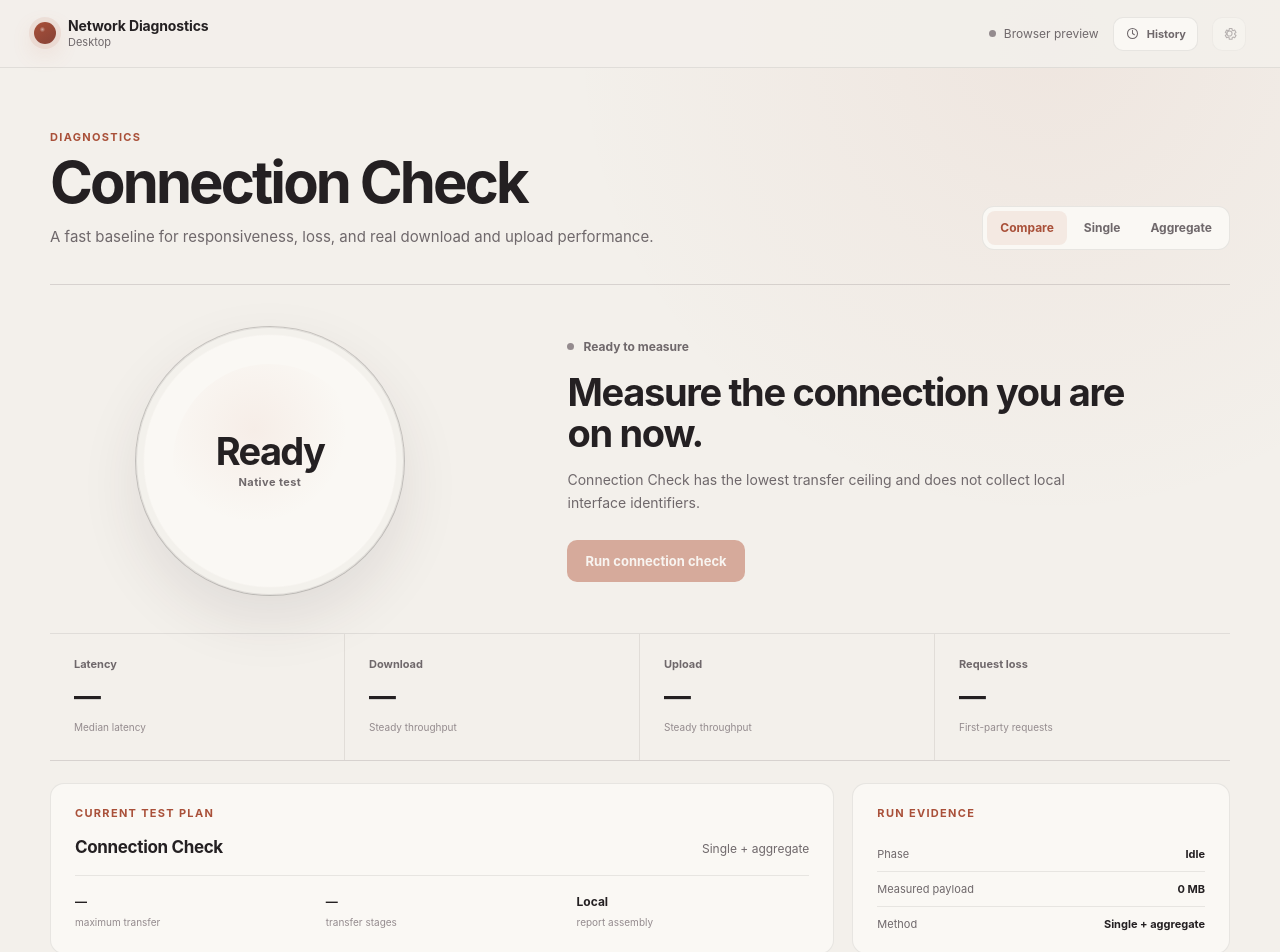
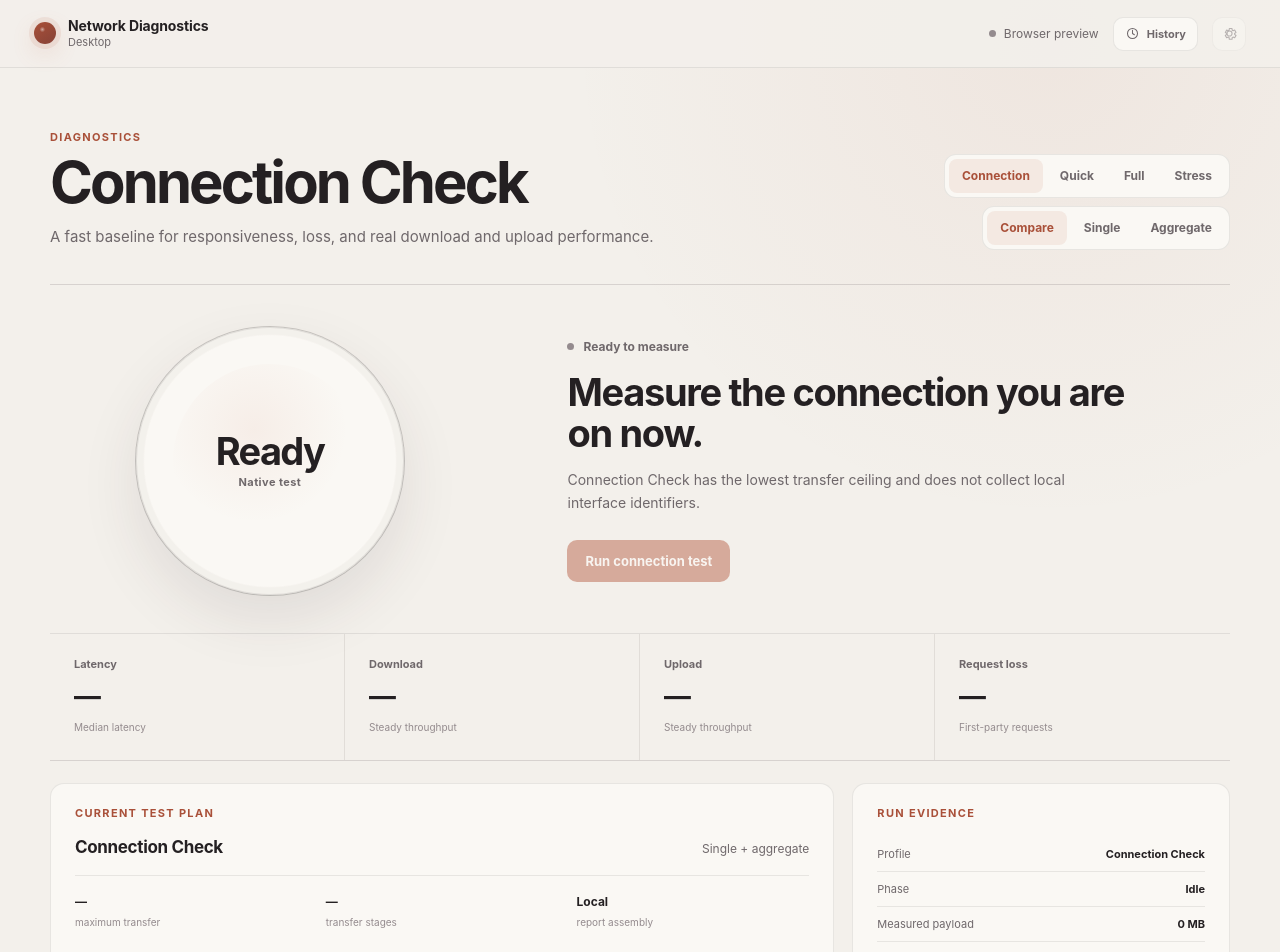
Before and after one commit to JohnnyZLi/Network-Diagnostics-Suite, a React (Vite) app in the folder tools/NetworkDiagnostics.Desktop/frontend/: page / in a window 1280 px wide. Shown: the top 952 px of the page. Built offline with nearby package versions, Linux system fonts and the light colour scheme.

Commit message:
Add native profile selection to Photino desktop

```diff
--- a/tools/NetworkDiagnostics.Desktop/frontend/src/App.tsx
+++ b/tools/NetworkDiagnostics.Desktop/frontend/src/App.tsx
@@ -4,6 +4,7 @@ import { HistoryPanel, type SavedReportSummary } from './HistoryPanel';
 import { SettingsMenu, type AppearanceMode } from './SettingsMenu';
 
 type TransferMethod = 'compare' | 'single' | 'aggregate';
+type DiagnosticProfile = 'connection-check' | 'quick' | 'full' | 'stress';
 
 type HostInfo = {
   product: string;
@@ -19,7 +20,7 @@ type AppearanceSettings = {
 };
 
 type DiagnosticPlan = {
-  profile: string;
+  profile: DiagnosticProfile;
   profileName: string;
   method: TransferMethod;
   transferCapBytes: number;
@@ -29,7 +30,7 @@ type DiagnosticPlan = {
 
 type RunAccepted = {
   runId: string;
-  profile: string;
+  profile: DiagnosticProfile;
   method: TransferMethod;
   transferCapBytes: number;
 };
@@ -48,7 +49,7 @@ type DiagnosticResult = {
   runId: string;
   reportId: string;
   generatedAt: string;
-  profile: string;
+  profile: DiagnosticProfile;
   method: TransferMethod;
   latencyMs?: number | null;
   requestLossPercent?: number | null;
@@ -72,11 +73,50 @@ type LiveMetrics = {
   uploadMbps: number | null;
 };
 
+type ProfileOption = {
+  id: DiagnosticProfile;
+  label: string;
+  title: string;
+  description: string;
+  idleCopy: string;
+};
+
 const emptyLiveMetrics: LiveMetrics = {
   latencyMs: null,
   downloadMbps: null,
   uploadMbps: null,
 };
+
+const profiles: ProfileOption[] = [
+  {
+    id: 'connection-check',
+    label: 'Connection',
+    title: 'Connection Check',
+    description: 'A fast baseline for responsiveness, loss, and real download and upload performance.',
+    idleCopy: 'Connection Check has the lowest transfer ceiling and does not collect local interface identifiers.',
+  },
+  {
+    id: 'quick',
+    label: 'Quick',
+    title: 'Quick Test',
+    description: 'A short native test for a broader throughput snapshot without the duration of a full run.',
+    idleCopy: 'Quick increases the measurement budget while keeping the run short enough for routine checks.',
+  },
+  {
+    id: 'full',
+    label: 'Full',
+    title: 'Full Test',
+    description: 'The standard native profile for a more complete view of latency, loss, download, and upload behavior.',
+    idleCopy: 'Full uses the standard transfer budget and is the default choice when you want a representative report.',
+  },
+  {
+    id: 'stress',
+    label: 'Stress',
+    title: 'Stress Test',
+    description: 'A heavier native run intended to expose sustained-load behavior and less obvious connection limits.',
+    idleCopy: 'Stress uses the largest transfer budget. Run it when the extra traffic and duration are intentional.',
+  },
+];
 
 const methods: Array<{ id: TransferMethod; label: string; detail: string }> = [
   { id: 'compare', label: 'Compare', detail: 'Single + aggregate' },
@@ -87,6 +127,7 @@ const methods: Array<{ id: TransferMethod; label: string; detail: string }> = [
 function App() {
   const [host, setHost] = useState<HostInfo | null>(null);
   const [appearance, setAppearance] = useState<AppearanceMode>('system');
+  const [profile, setProfile] = useState<DiagnosticProfile>('connection-check');
   const [method, setMethod] = useState<TransferMethod>('compare');
   const [plan, setPlan] = useState<DiagnosticPlan | null>(null);
   const [progress, setProgress] = useState<DiagnosticProgress | null>(null);
@@ -102,9 +143,15 @@ function App() {
   const [historyError, setHistoryError] = useState<string | null>(null);
   const activeRunId = useRef<string | null>(null);
   const activeMethod = useRef<TransferMethod>('compare');
+  const activeProfile = useRef<DiagnosticProfile>('connection-check');
   const highestProgress = useRef(0);
   const stageBytes = useRef(new Map<string, number>());
   const appearanceRequest = useRef(0);
+
+  const selectedProfile = profiles.find((item) => item.id === profile) ?? profiles[0];
+  const displayedProfile = result
+    ? profiles.find((item) => item.id === result.profile) ?? selectedProfile
+    : selectedProfile;
 
   useEffect(() => {
     document.documentElement.dataset.theme = appearance;
@@ -122,11 +169,12 @@ function App() {
 
   useEffect(() => {
     if (!desktopBridge.available) return;
+    setPlan(null);
     void desktopBridge.request<DiagnosticPlan>('diagnostic.describePlan', {
-      profile: 'connection-check',
+      profile,
       method,
     }).then(setPlan).catch((value: Error) => setError(value.message));
-  }, [method]);
+  }, [profile, method]);
 
   useEffect(() => {
     const removeProgress = desktopBridge.on<DiagnosticProgress>('diagnostic.progress', (next) => {
@@ -178,7 +226,7 @@ function App() {
       if (activeRunId.current && next.runId !== activeRunId.current) return;
       activeRunId.current = null;
       setRunning(false);
-      setError('Connection Check was cancelled.');
+      setError(`${profileTitle(activeProfile.current)} was cancelled.`);
     });
 
     const removeFailed = desktopBridge.on<DiagnosticFailure>('diagnostic.failed', (next) => {
@@ -241,7 +289,19 @@ function App() {
     }
   }
 
+  function selectProfile(next: DiagnosticProfile) {
+    if (running || next === profile) return;
+    setProfile(next);
+    setResult(null);
+    setProgress(null);
+    setProgressRatio(0);
+    setLiveMetrics(emptyLiveMetrics);
+    setMeasuredBytes(0);
+    setError(null);
+  }
+
   async function runDiagnostic() {
+    activeProfile.current = profile;
     activeMethod.current = method;
     highestProgress.current = 0;
     stageBytes.current.clear();
@@ -261,7 +321,7 @@ function App() {
 
     try {
       const accepted = await desktopBridge.request<RunAccepted>('diagnostic.run', {
-        profile: 'connection-check',
+        profile,
         method,
       });
       activeRunId.current = accepted.runId;
@@ -321,8 +381,23 @@ function App() {
         <section className="intro-row">
           <div>
             <span className="eyebrow">Diagnostics</span>
-            <h1>Connection Check</h1>
-            <p>A fast baseline for responsiveness, loss, and real download and upload performance.</p>
+            <h1>{selectedProfile.title}</h1>
+            <p>{selectedProfile.description}</p>
+          </div>
+          <div style={{ display: 'grid', gap: 8, justifyItems: 'end' }}>
+            <div className="method-control" aria-label="Diagnostic profile">
+              {profiles.map((item) => (
+                <button
+                  key={item.id}
+                  type="button"
+                  className={profile === item.id ? 'active' : ''}
+                  onClick={() => selectProfile(item.id)}
+                  disabled={running}
+                  title={item.description}
+                >
+                  {item.label}
+                </button>
+              ))}
             </div>
             <div className="method-control" aria-label="Transfer method">
               {methods.map((item) => (
@@ -338,6 +413,7 @@ function App() {
                 </button>
               ))}
             </div>
+          </div>
         </section>
 
         <section className="diagnostic-surface">
@@ -349,7 +425,7 @@ function App() {
             >
               <div className="progress-orb-inner">
                 <span>{livePrimary}</span>
-                <small>{running ? `${progressPercent}%` : result ? 'Connection Check' : 'Native test'}</small>
+                <small>{running ? `${progressPercent}%` : result ? displayedProfile.title : 'Native test'}</small>
               </div>
             </div>
 
@@ -358,13 +434,13 @@ function App() {
                 <span className={running ? 'pulse' : ''} aria-hidden="true" />
                 {running ? phaseLabel(progress?.phase, progress?.message) : result ? 'Measurement complete' : 'Ready to measure'}
               </div>
-              <h2>{running ? progress?.message || 'Preparing the test…' : result ? 'Your connection check is ready.' : 'Measure the connection you are on now.'}</h2>
+              <h2>{running ? progress?.message || 'Preparing the test…' : result ? `${displayedProfile.title} is ready.` : 'Measure the connection you are on now.'}</h2>
               <p>
                 {running
                   ? 'Headline measurements stay visible as the test moves between phases. The final report is assembled locally.'
                   : result
                     ? `Completed ${new Date(result.generatedAt).toLocaleTimeString([], { hour: 'numeric', minute: '2-digit' })}. The headline results are ready below.`
-                    : 'Connection Check has the lowest transfer ceiling and does not collect local interface identifiers.'}
+                    : selectedProfile.idleCopy}
               </p>
 
               <div className="actions">
@@ -379,7 +455,7 @@ function App() {
                     onClick={() => void runDiagnostic()}
                     disabled={!desktopBridge.available}
                   >
-                    {result ? 'Run again' : 'Run connection check'}
+                    {result ? `Run ${selectedProfile.label.toLowerCase()} again` : `Run ${selectedProfile.label.toLowerCase()} test`}
                   </button>
                 )}
               </div>
@@ -410,7 +486,7 @@ function App() {
           <div className="plan-card">
             <span className="section-kicker">Current test plan</span>
             <div className="plan-main">
-              <strong>{plan?.profileName || 'Connection Check'}</strong>
+              <strong>{plan?.profileName || selectedProfile.title}</strong>
               <span>{methodLabel(method)}</span>
             </div>
             <div className="plan-facts">
@@ -422,6 +498,10 @@ function App() {
 
           <div className="evidence-card">
             <span className="section-kicker">Run evidence</span>
+            <div className="evidence-line">
+              <span>Profile</span>
+              <strong>{result ? displayedProfile.title : selectedProfile.title}</strong>
+            </div>
             <div className="evidence-line">
               <span>Phase</span>
               <strong>{running ? phaseLabel(progress?.phase, progress?.message) : result ? 'Complete' : 'Idle'}</strong>
@@ -527,6 +607,10 @@ function methodLabel(method: TransferMethod): string {
   return 'Single + aggregate';
 }
 
+function profileTitle(profile: DiagnosticProfile): string {
+  return profiles.find((item) => item.id === profile)?.title ?? 'Diagnostic';
+}
+
 function phaseLabel(phase?: string, message?: string): string {
   switch (phase) {
     case 'idle': return 'Baseline latency';
```
Lines whose indentation alone changed are shown as unchanged.
